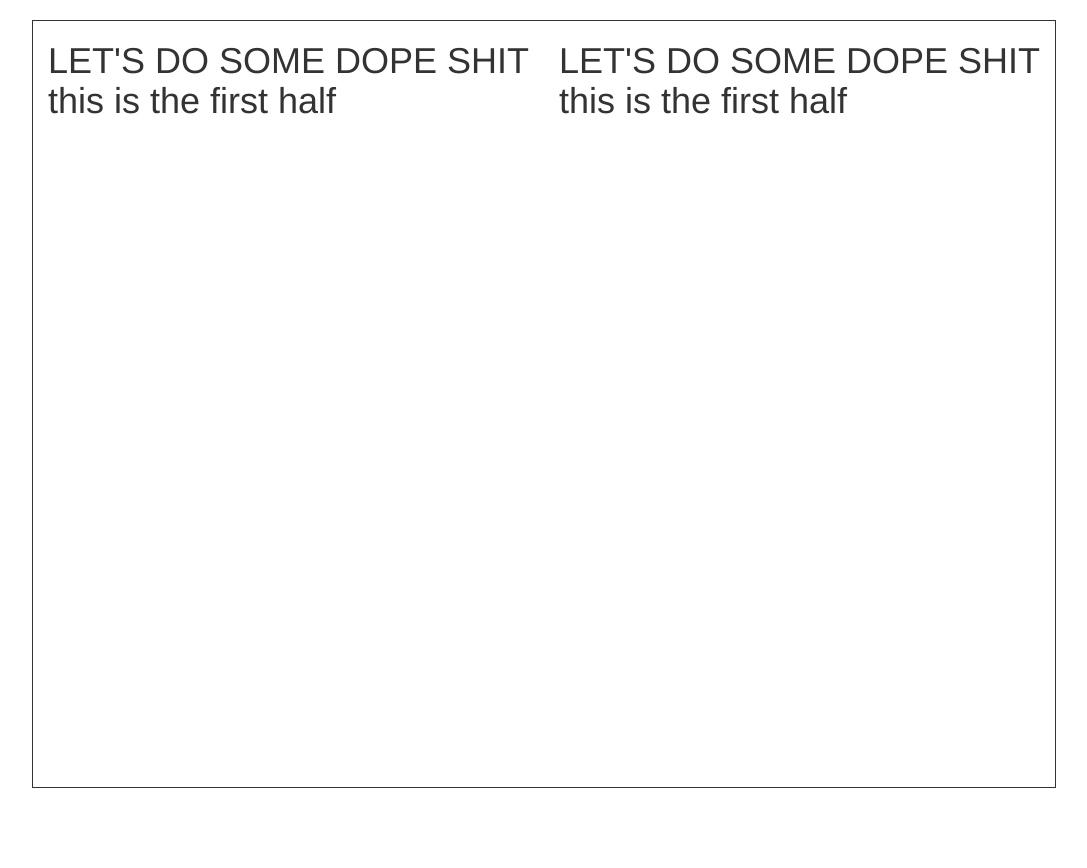
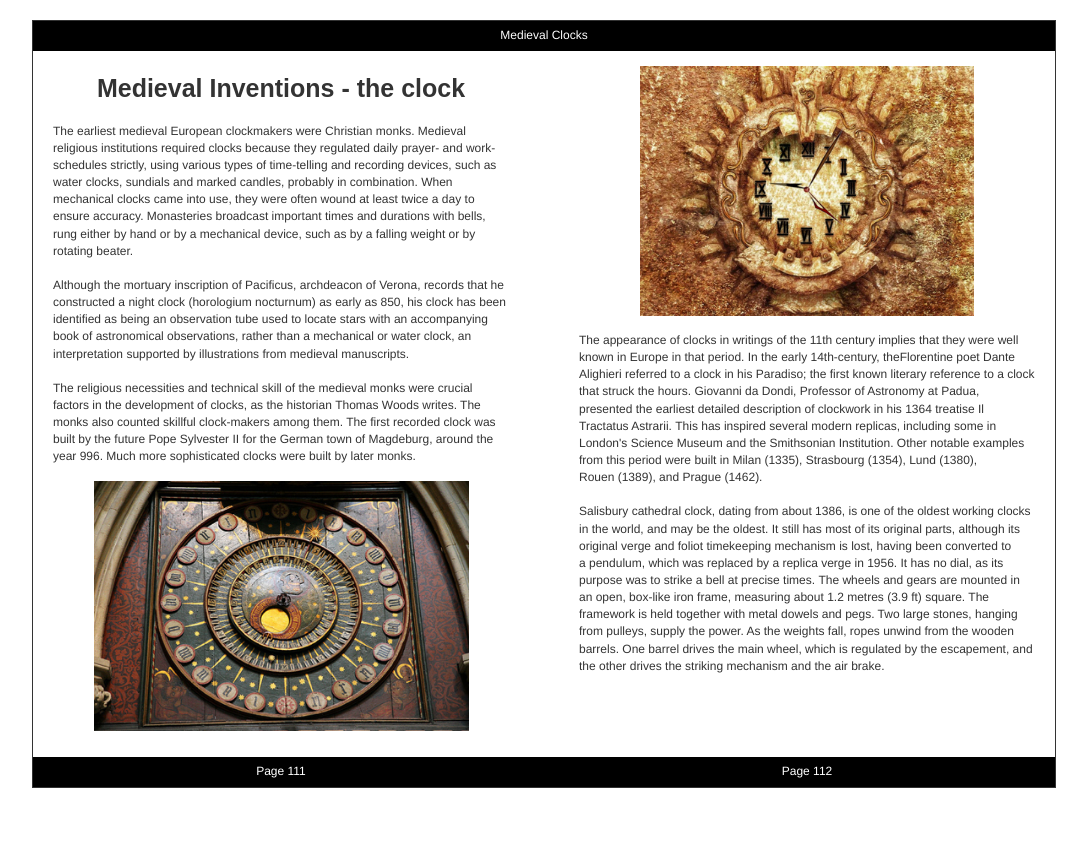
Before and after one commit to ericho99/gui_project, a Flask app: page / in a window 1280 px wide. Shown: the whole page, without its empty margins (96-1183 px from the left). Run offline with Flask 2, Linux system fonts and the light colour scheme; some libraries are stand-ins or nearby versions.

Commit message:
initial structure of the app

```diff
--- a/app/static/css/main.css
+++ b/app/static/css/main.css
@@ -5,4 +5,54 @@
   margin-bottom: 80px;
   height: 768px;
   width: 1024px;
+  padding: 0px;
+  position: relative;
 }
+
+.header {
+  width: 100%;
+  height: 30px;
+  text-align: center;
+  background-color: black;
+}
+
+.footer {
+  width: 100%;
+  height: 30px;
+  text-align: center;
+  background-color: black;
+  position: absolute;
+  bottom: 0;
+}
+
+.font-big {
+  font-weight: 600;
+  font-family: 'Ubuntu', sans-serif;
+  text-align: center;
+  padding-top: 20px;
+  font-size: 25px;
+}
+
+.font-small {
+  padding-top: 6px;
+  font-size: 12px;
+}
+
+.font-body {
+  margin-left: 20px;
+  margin-right: 20px;
+  margin-top: 10px;
+}
+
+.font-white {
+  color: white;
+}
+
+.picture-big {
+  height: 250px;
+}
+
+.picture {
+  text-align: center;
+  margin-top: 15px;
+}
--- a/app/templates/index.html
+++ b/app/templates/index.html
@@ -1,16 +1,51 @@
 {% extends "head.html" %}
 
 {% block content %}
-  <div class="header">
-
+  <div class="header font-small font-white">
+    Medieval Clocks
   </div>
   <div class="row">
     <div class="col-md-6">
-      <h1>LET'S DO SOME DOPE SHIT this is the first half</h1>
+      <div class="font-big">
+        Medieval Inventions - the clock
+      </div>
+      <div class="font-small font-body">
+The earliest medieval European clockmakers were Christian monks. Medieval religious institutions required clocks because they regulated daily prayer- and work-schedules strictly, using various types of time-telling and recording devices, such as water clocks, sundials and marked candles, probably in combination. When mechanical clocks came into use, they were often wound at least twice a day to ensure accuracy. Monasteries broadcast important times and durations with bells, rung either by hand or by a mechanical device, such as by a falling weight or by rotating beater.<br><br>
+Although the mortuary inscription of Pacificus, archdeacon of Verona, records that he constructed a night clock (horologium nocturnum) as early as 850, his clock has been identified as being an observation tube used to locate stars with an accompanying book of astronomical observations, rather than a mechanical or water clock, an interpretation supported by illustrations from medieval manuscripts.<br><br>
+The religious necessities and technical skill of the medieval monks were crucial factors in the development of clocks, as the historian Thomas Woods writes. The monks also counted skillful clock-makers among them. The first recorded clock was built by the future Pope Sylvester II for the German town of Magdeburg, around the year 996. Much more sophisticated clocks were built by later monks.
+      </div>
+
+      <div class="picture">
+        <a href={{ url_for('collection', cid = 5) }} >
+          <img class="picture-big" src="../static/img/c1.png">
+        </a>
+      </div>
     </div>
 
     <div class="col-md-6">
-      <h1>LET'S DO SOME DOPE SHIT this is the first half</h1>
+      <div class="picture">
+        <img class="picture-big" src="../static/img/c2.png">
+      </div>
+
+      <div class="font-small font-body">
+The appearance of clocks in writings of the 11th century implies that they were well known in Europe in that period. In the early 14th-century, theFlorentine poet Dante Alighieri referred to a clock in his Paradiso; the first known literary reference to a clock that struck the hours. Giovanni da Dondi, Professor of Astronomy at Padua, presented the earliest detailed description of clockwork in his 1364 treatise Il Tractatus Astrarii. This has inspired several modern replicas, including some in London's Science Museum and the Smithsonian Institution. Other notable examples from this period were built in Milan (1335), Strasbourg (1354), Lund (1380), Rouen (1389), and Prague (1462).<br><br>
+Salisbury cathedral clock, dating from about 1386, is one of the oldest working clocks in the world, and may be the oldest. It still has most of its original parts, although its original verge and foliot timekeeping mechanism is lost, having been converted to a pendulum, which was replaced by a replica verge in 1956. It has no dial, as its purpose was to strike a bell at precise times. The wheels and gears are mounted in an open, box-like iron frame, measuring about 1.2 metres (3.9 ft) square. The framework is held together with metal dowels and pegs. Two large stones, hanging from pulleys, supply the power. As the weights fall, ropes unwind from the wooden barrels. One barrel drives the main wheel, which is regulated by the escapement, and the other drives the striking mechanism and the air brake.
+      </div>
+    </div>
+  </div>
+
+  <div class="footer">
+    <div class="row">
+      <div class="col-md-6">
+        <div class="font-small font-white">
+          Page 111
+        </div>
+      </div>
+      <div class="col-md-6">
+        <div class="font-small font-white">
+          Page 112
+        </div>
+      </div>
     </div>
   </div>
 {% endblock %}
--- a/app/views.py
+++ b/app/views.py
@@ -5,3 +5,8 @@ from flask import Flask, render_template, url_for
 @app.route('/index')
 def index():
   return render_template('index.html')
+
+@app.route('/collection')
+@app.route('/collection/<int:cid>')
+def collection(cid = 0):
+  return render_template('collection.html')
```
Also changed, not shown: app/templates/collection.html (added, +11 -0 lines), app/static/img/c1.png (added), app/static/img/c2.png (added).
